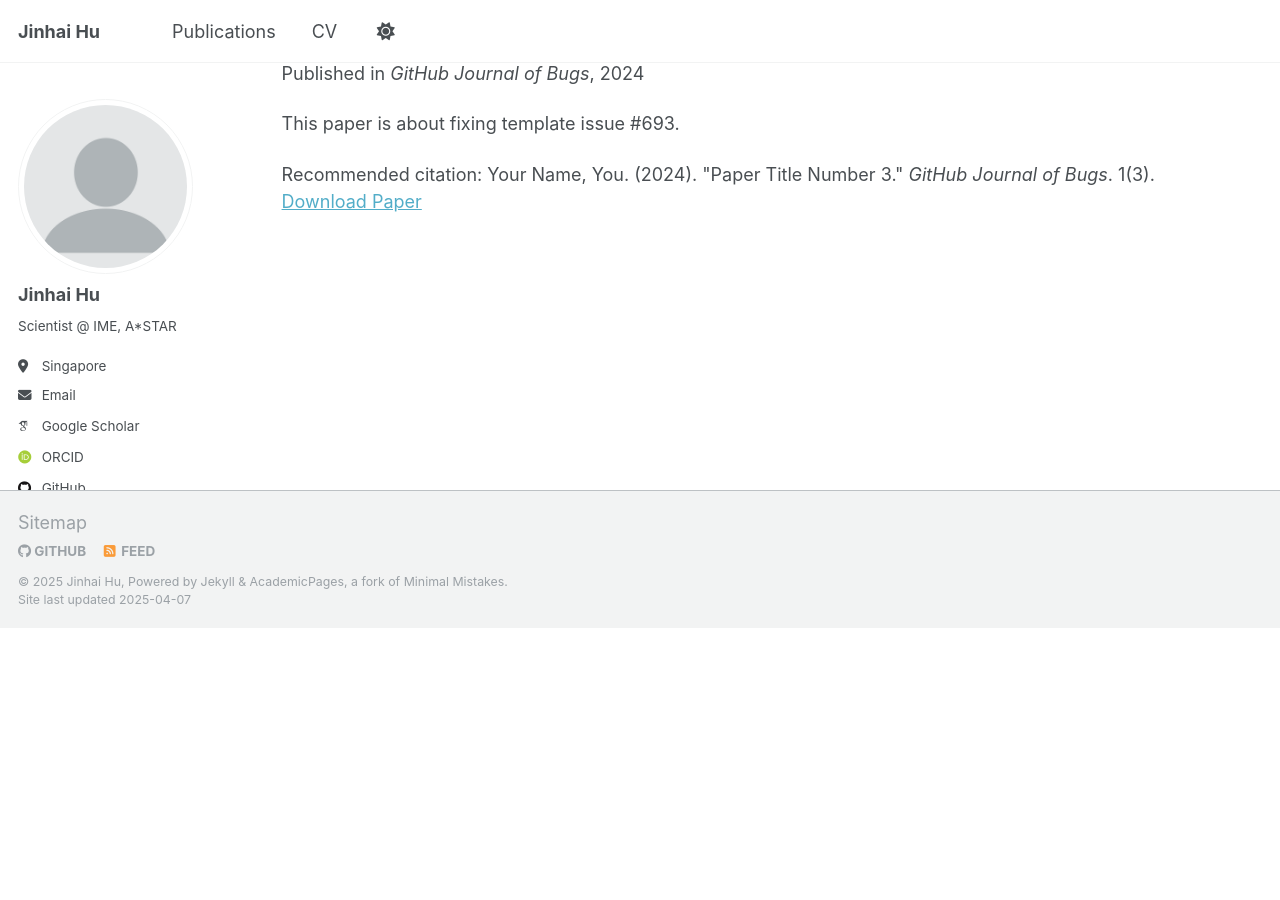
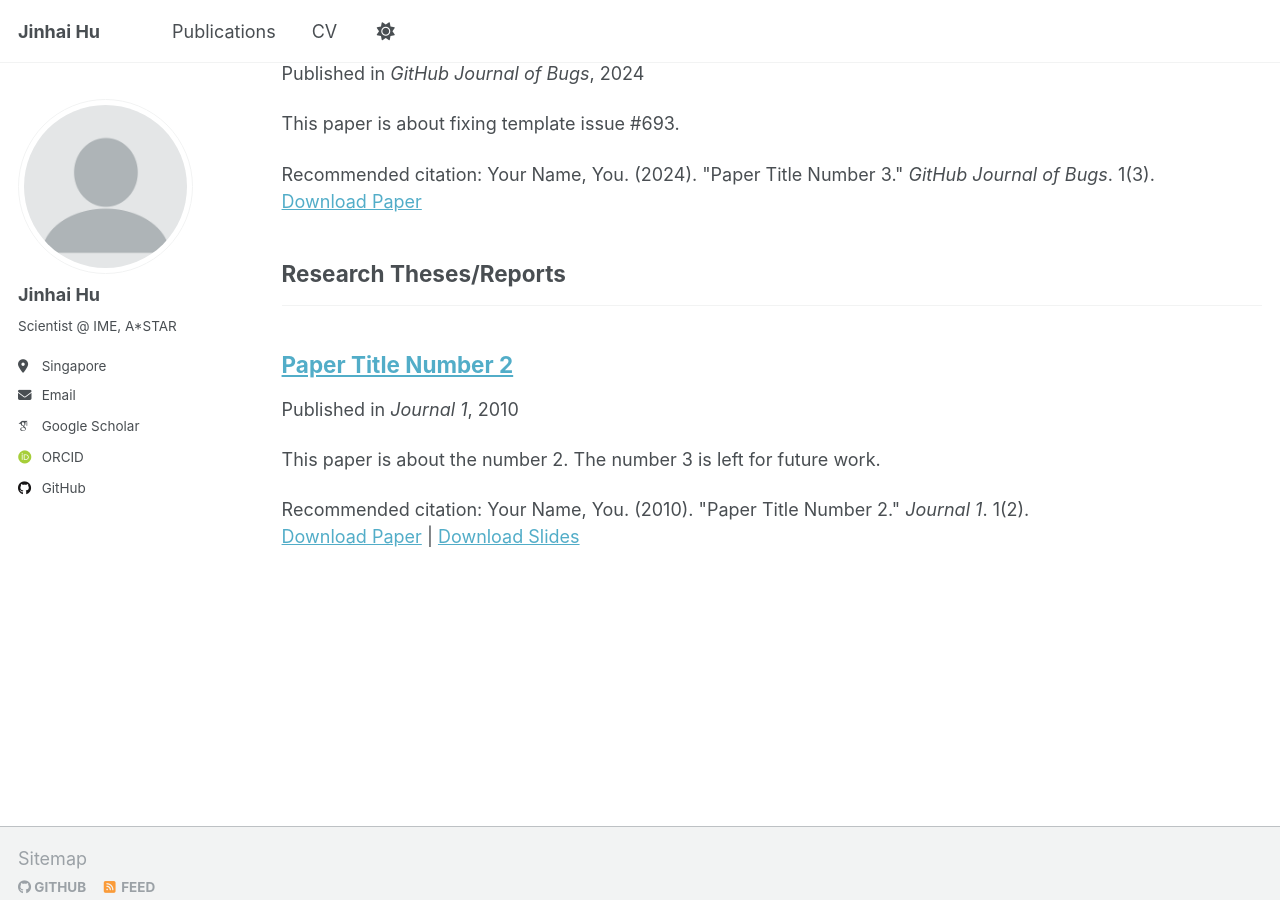
Before and after one commit to HUJH511/HUJH511.github.io, a Jekyll site: the page built from _pages/publications.html, in a window 1280 px wide and 900 px high, scrolled down 870 px. Built offline with Jekyll 4.4.1, drawn with Linux system fonts in a browser that asks for light colours; some web fonts are replaced; before the commit the page ends 1498 px from its top, so only the background shows below that.

```diff
--- a/_config.yml
+++ b/_config.yml
@@ -78,11 +78,13 @@ author:
 # Publication Category - The following the list of publication categories and their headings
 publication_category:
   books:
-    title: 'Books'
+    title: 'Books/Chapters'
   manuscripts:
     title: 'Journal Articles'
   conferences:
     title: 'Conference Papers'
+  reports:
+    title: 'Research Theses/Reports'
 
 # Site Settings
 teaser                   :  # filename of teaser fallback teaser image placed in /images/, .e.g. "500x300.png"
```
Also changed, not shown: _publications/2010-10-01-paper-title-number-2.md (+1 -1 lines).
